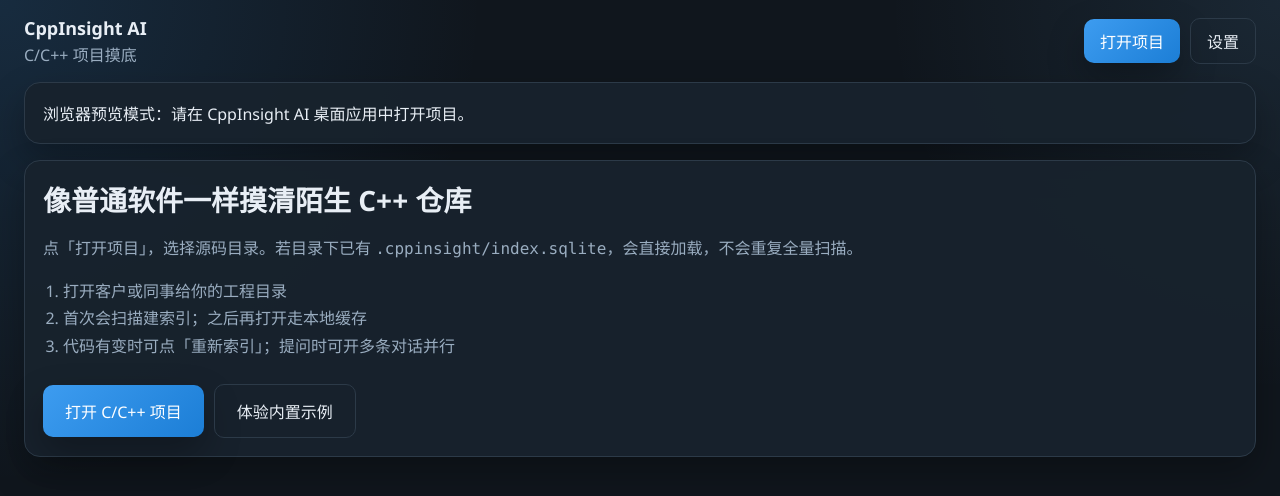
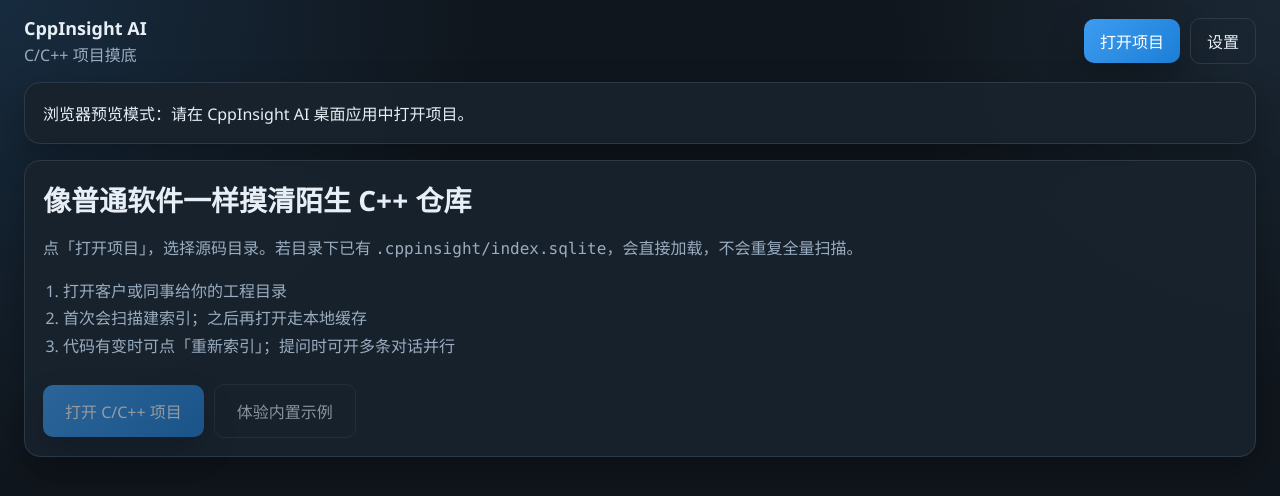
Before and after one commit to cluo-fast/cppinsight, a React (Vite) app in the folder desktop/: page / in a window 1280 px wide. Shown: the top 496 px of the page. Built offline with nearby package versions, Linux system fonts and the light colour scheme.

Commit message:
fix: guard desktop actions in browser preview

```diff
--- a/desktop/src/App.tsx
+++ b/desktop/src/App.tsx
@@ -22,7 +22,7 @@ import {
 } from "./api";
 import GraphWorkbench from "./GraphWorkbench";
 import { summaryAsHtml } from "./reportHtml";
-import { isTauriRuntime } from "./runtime";
+import { BROWSER_PREVIEW_MESSAGE, desktopActionMessage, isTauriRuntime } from "./runtime";
 import type {
   AskResponse,
   ChatMessage,
@@ -447,7 +447,7 @@ export default function App() {
     let cancelled = false;
     void (async () => {
       if (!isTauriRuntime()) {
-        setStatus("浏览器预览模式：请在 CppInsight AI 桌面应用中打开项目。");
+        setStatus(BROWSER_PREVIEW_MESSAGE);
         setWorkspaceReady(true);
         return;
       }
@@ -696,6 +696,12 @@ export default function App() {
   }
 
   async function openProject() {
+    const actionMessage = desktopActionMessage();
+    if (actionMessage) {
+      setError(null);
+      setStatus(actionMessage);
+      return;
+    }
     setError(null);
     setStatus("正在选择项目目录…");
     let indexingId: string | null = null;
@@ -734,6 +740,12 @@ export default function App() {
   }
 
   async function openSampleProject() {
+    const actionMessage = desktopActionMessage();
+    if (actionMessage) {
+      setError(null);
+      setStatus(actionMessage);
+      return;
+    }
     setError(null);
     setStatus("正在准备内置示例项目…");
     let indexingId: string | null = null;
@@ -1270,10 +1282,10 @@ export default function App() {
             <li>代码有变时可点「重新索引」；提问时可开多条对话并行</li>
           </ol>
           <div className="welcome-actions">
-            <button className="primary-lg" disabled={anyIndexing} onClick={() => void openProject()}>
+            <button className="primary-lg" disabled={anyIndexing || Boolean(desktopActionMessage())} onClick={() => void openProject()}>
               打开 C/C++ 项目
             </button>
-            <button className="secondary primary-lg" disabled={anyIndexing} onClick={() => void openSampleProject()}>
+            <button className="secondary primary-lg" disabled={anyIndexing || Boolean(desktopActionMessage())} onClick={() => void openSampleProject()}>
               体验内置示例
             </button>
           </div>
--- a/desktop/src/runtime.ts
+++ b/desktop/src/runtime.ts
@@ -1,6 +1,8 @@
 type TauriWindow = Window & {
   __TAURI_INTERNALS__?: unknown;
 };
+
+export const BROWSER_PREVIEW_MESSAGE = "浏览器预览模式：请在 CppInsight AI 桌面应用中打开项目。";
 
 export function isTauriRuntime(): boolean {
   if (typeof window === "undefined") {
@@ -8,3 +10,7 @@ export function isTauriRuntime(): boolean {
   }
   return Boolean((window as TauriWindow).__TAURI_INTERNALS__);
 }
+
+export function desktopActionMessage(): string | null {
+  return isTauriRuntime() ? null : BROWSER_PREVIEW_MESSAGE;
+}
```
Also changed, not shown: 1 other file (tests, documents, lock files or other folders).
